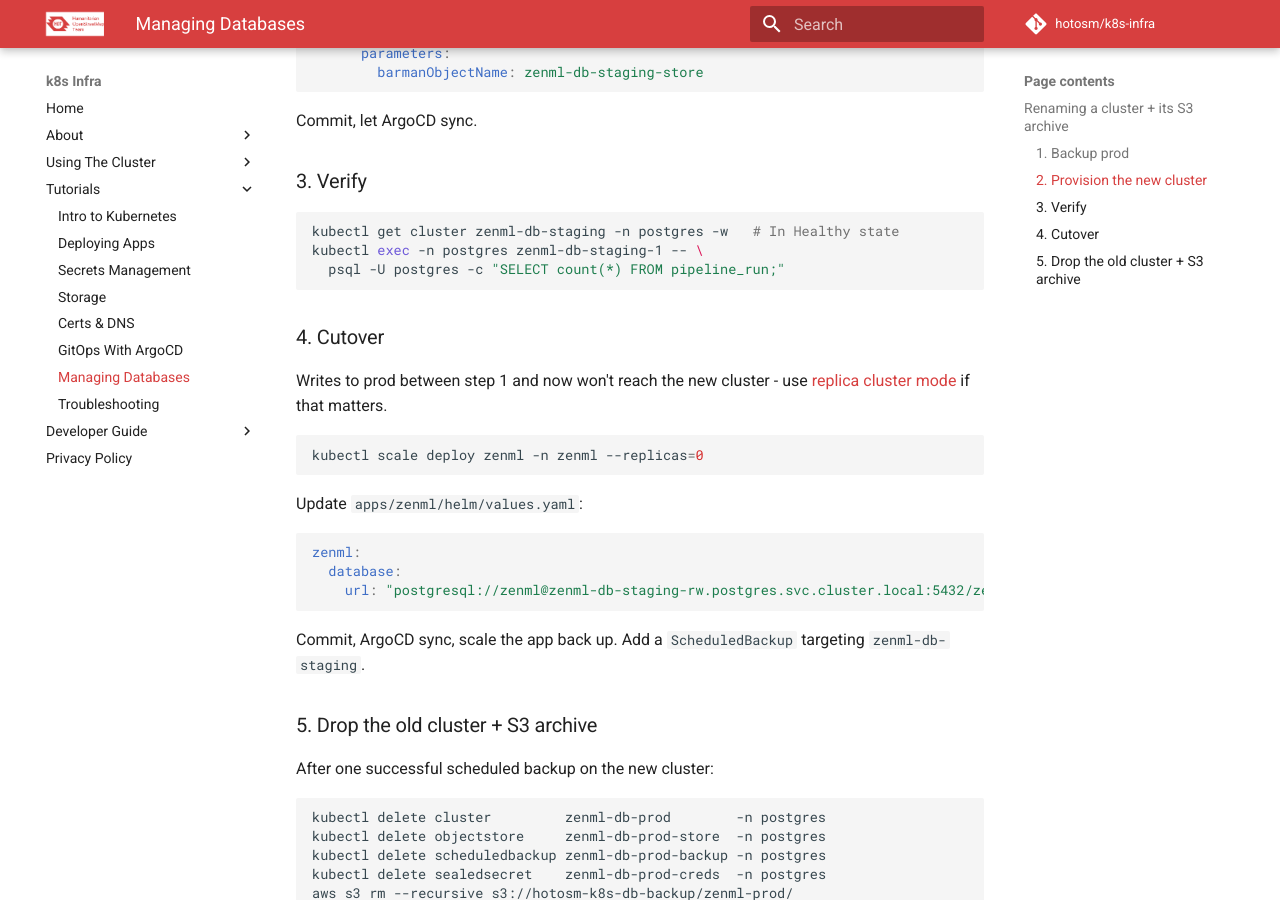
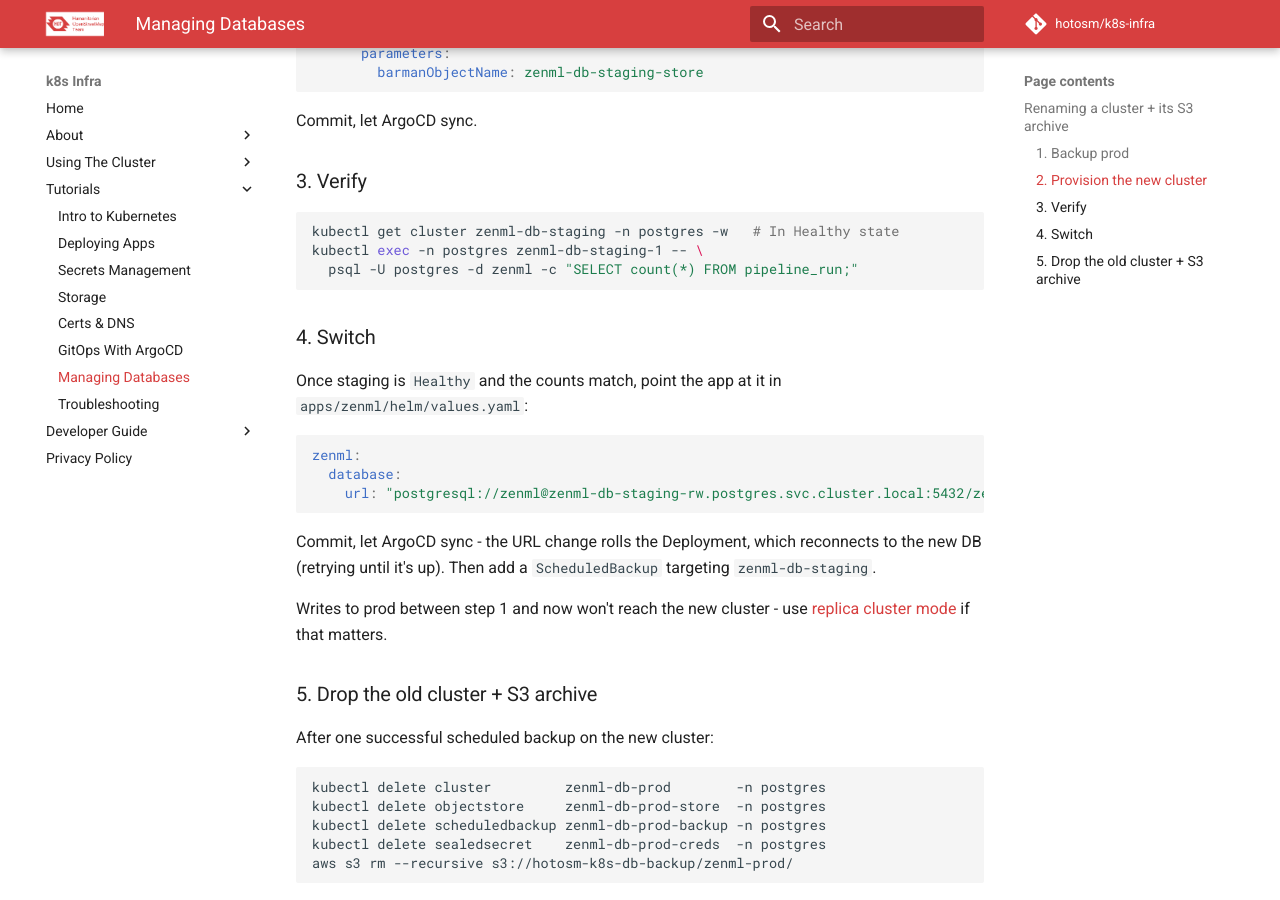
Before and after one commit to hotosm/k8s-infra, an MkDocs documentation site: the page built from docs/tutorial/postgres.md, in a window 1280 px wide and 900 px high, scrolled down 1727 px. Built offline with MkDocs 1.6.1 and Material for MkDocs 9.7.7, drawn with Linux system fonts in a browser that asks for light colours; comment, search, counter and statistics services are not loaded.

Commit message:
docs: tweak postgres cnpg db rename docs to simplify / correct

````diff
--- a/docs/tutorial/postgres.md
+++ b/docs/tutorial/postgres.md
@@ -94,21 +94,13 @@ Commit, let ArgoCD sync.
 ```bash
 kubectl get cluster zenml-db-staging -n postgres -w   # In Healthy state
 kubectl exec -n postgres zenml-db-staging-1 -- \
-  psql -U postgres -c "SELECT count(*) FROM pipeline_run;"
+  psql -U postgres -d zenml -c "SELECT count(*) FROM pipeline_run;"
 ```
 
-### 4. Cutover
+### 4. Switch
 
-Writes to prod between step 1 and now won't reach the new cluster -
-use [replica cluster mode][cnpg-replica] if that matters.
-
-[cnpg-replica]: https://cloudnative-pg.io/documentation/current/replica_cluster/
-
-```bash
-kubectl scale deploy zenml -n zenml --replicas=0
-```
-
-Update `apps/zenml/helm/values.yaml`:
+Once staging is `Healthy` and the counts match, point the app at it in
+`apps/zenml/helm/values.yaml`:
 
 ```yaml
 zenml:
@@ -116,8 +108,14 @@ zenml:
     url: "postgresql://zenml@zenml-db-staging-rw.postgres.svc.cluster.local:5432/zenml"
 ```
 
-Commit, ArgoCD sync, scale the app back up. Add a `ScheduledBackup`
-targeting `zenml-db-staging`.
+Commit, let ArgoCD sync - the URL change rolls the Deployment, which
+reconnects to the new DB (retrying until it's up). Then add a
+`ScheduledBackup` targeting `zenml-db-staging`.
+
+Writes to prod between step 1 and now won't reach the new cluster -
+use [replica cluster mode][cnpg-replica] if that matters.
+
+[cnpg-replica]: https://cloudnative-pg.io/documentation/current/replica_cluster/
 
 ### 5. Drop the old cluster + S3 archive
 
````
